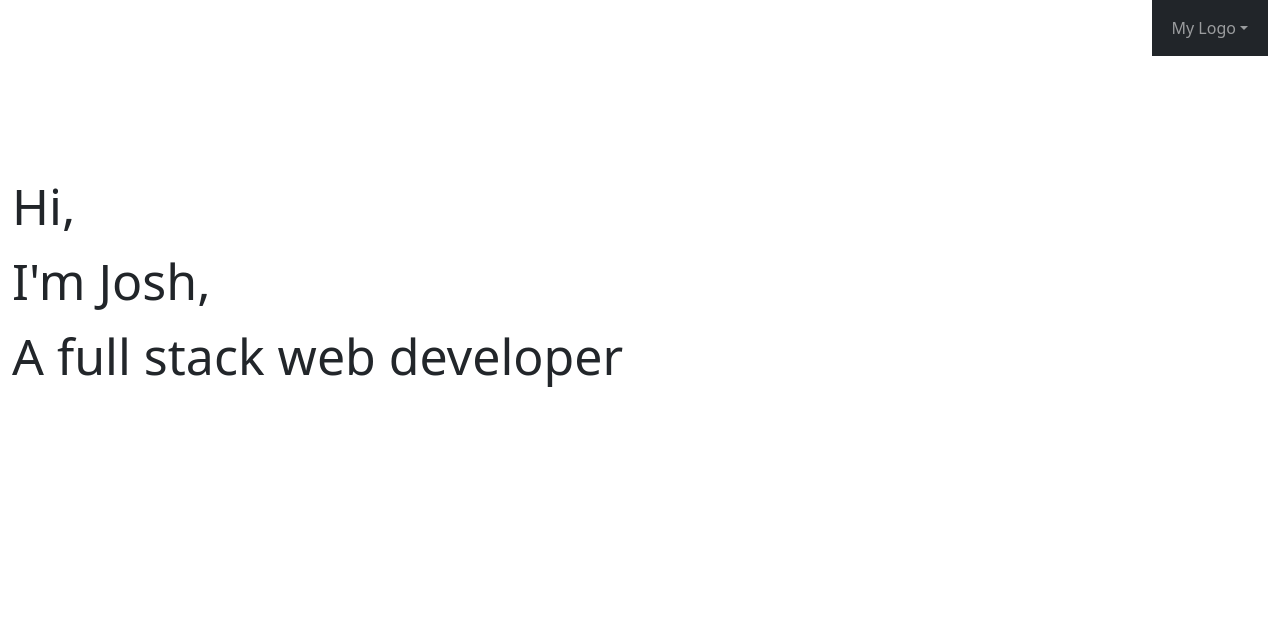
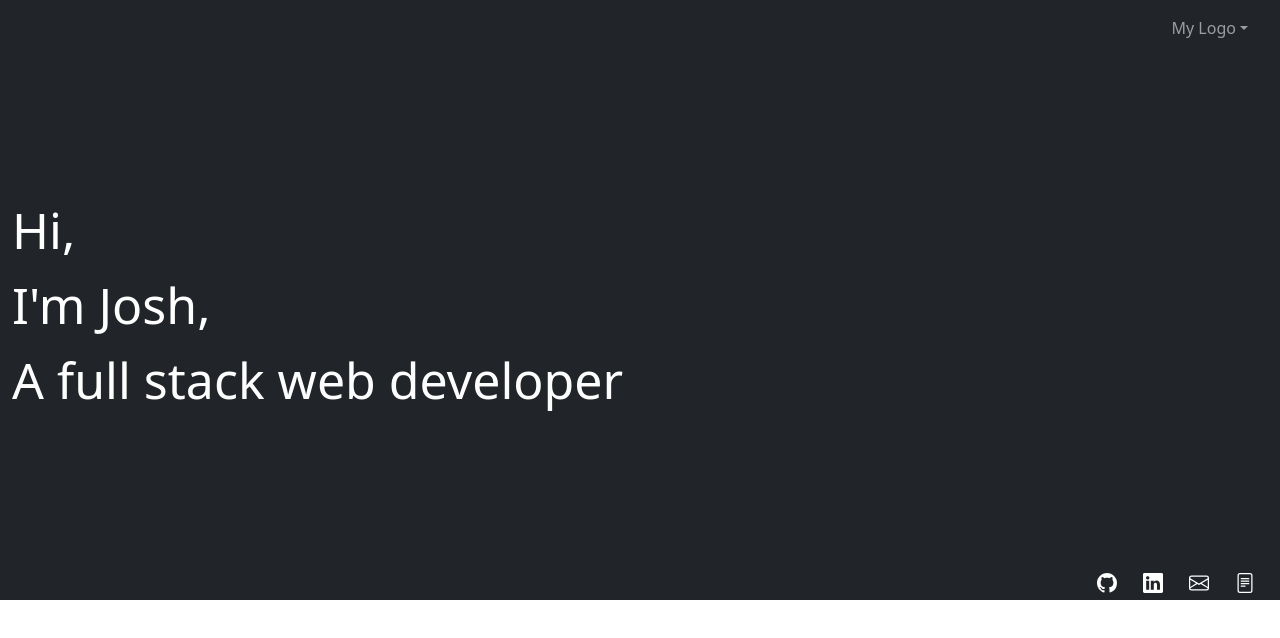
Before and after one commit to JMaurizio/My-Portfolio, a React (Create React App) app: page / in a window 1280 px wide. Shown: the top 638 px of the page. Built offline with nearby package versions, Linux system fonts and the light colour scheme.

Commit message:
add footer

```diff
--- a/package.json
+++ b/package.json
@@ -8,6 +8,7 @@
     "@testing-library/react": "^13.1.0",
     "@testing-library/user-event": "^13.5.0",
     "bootstrap": "^5.1.3",
+    "bootstrap-icons": "^1.8.1",
     "react": "^18.0.0",
     "react-bootstrap": "^2.2.3",
     "react-dom": "^18.0.0",
--- a/src/App.css
+++ b/src/App.css
@@ -1,3 +1,9 @@
+/* Main styles */
+#main {
+  height: 600px;
+}
+
+/* Home page styles */
 #home {
   height: 450px;
 }
@@ -20,6 +26,7 @@
   -o-animation: fadein 4s;
 }
 
+/* Project page styles */
 #web-dev {
   font-size: 50px;
   text-align: center;
@@ -49,6 +56,8 @@
   -webkit-animation: fadein 6s;
   -o-animation: fadein 6s;
 }
+
+/* animations */
 @keyframes fadein {
   from {
       opacity:0;
--- a/src/App.js
+++ b/src/App.js
@@ -1,5 +1,6 @@
 import { useState } from "react";
 import Header from "./Components/Header";
+import Footer from "./Components/Footer";
 import Home from "./Pages/Home";
 import "./App.css";
 
@@ -8,7 +9,7 @@
 
   return (
     <>
-    <section className="container-fluid d-flex flex-column">
+    <section id="main" className="container-fluid d-flex flex-column justify-content-between bg-dark">
       <div className="d-flex justify-content-end mb-2">
         <Header
         page = {page}
@@ -16,6 +17,7 @@
         />
       </div>
       {page}
+      <Footer/>
     </section>
     </>
   );
--- /dev/null
+++ b/src/Components/Footer.js
@@ -0,0 +1,32 @@
+import { Button } from "react-bootstrap";
+import resume from "../assets/images/joshua-maurizio-resume.pdf"
+
+function Footer() {
+    return(
+        <div className="d-flex justify-content-end">
+            <Button href="https://github.com/JMaurizio" target="blank" variant="dark">
+                <svg xmlns="http://www.w3.org/2000/svg" width="20" height="20" fill="currentColor" class="bi bi-github" viewBox="0 0 16 16">
+                <path d="M8 0C3.58 0 0 3.58 0 8c0 3.54 2.29 6.53 5.47 7.59.4.07.55-.17.55-.38 0-.19-.01-.82-.01-1.49-2.01.37-2.53-.49-2.69-.94-.09-.23-.48-.94-.82-1.13-.28-.15-.68-.52-.01-.53.63-.01 1.08.58 1.23.82.72 1.21 1.87.87 2.33.66.07-.52.28-.87.51-1.07-1.78-.2-3.64-.89-3.64-3.95 0-.87.31-1.59.82-2.15-.08-.2-.36-1.02.08-2.12 0 0 .67-.21 2.2.82.64-.18 1.32-.27 2-.27.68 0 1.36.09 2 .27 1.53-1.04 2.2-.82 2.2-.82.44 1.1.16 1.92.08 2.12.51.56.82 1.27.82 2.15 0 3.07-1.87 3.75-3.65 3.95.29.25.54.73.54 1.48 0 1.07-.01 1.93-.01 2.2 0 .21.15.46.55.38A8.012 8.012 0 0 0 16 8c0-4.42-3.58-8-8-8z"/>
+                </svg>
+            </Button>
+            <Button href="https://www.linkedin.com/in/joshua-maurizio/" target="blank" variant="dark">
+                <svg xmlns="http://www.w3.org/2000/svg" width="20" height="20" fill="currentColor" class="bi bi-linkedin" viewBox="0 0 16 16">
+                <path d="M0 1.146C0 .513.526 0 1.175 0h13.65C15.474 0 16 .513 16 1.146v13.708c0 .633-.526 1.146-1.175 1.146H1.175C.526 16 0 15.487 0 14.854V1.146zm4.943 12.248V6.169H2.542v7.225h2.401zm-1.2-8.212c.837 0 1.358-.554 1.358-1.248-.015-.709-.52-1.248-1.342-1.248-.822 0-1.359.54-1.359 1.248 0 .694.521 1.248 1.327 1.248h.016zm4.908 8.212V9.359c0-.216.016-.432.08-.586.173-.431.568-.878 1.232-.878.869 0 1.216.662 1.216 1.634v3.865h2.401V9.25c0-2.22-1.184-3.252-2.764-3.252-1.274 0-1.845.7-2.165 1.193v.025h-.016a5.54 5.54 0 0 1 .016-.025V6.169h-2.4c.03.678 0 7.225 0 7.225h2.4z"/>
+                </svg>
+            </Button>
+            <Button href="mailto:josh.maurizio@gmail.com" target="blank" variant="dark">
+                <svg xmlns="http://www.w3.org/2000/svg" width="20" height="20" fill="currentColor" class="bi bi-envelope" viewBox="0 0 16 16">
+                <path d="M0 4a2 2 0 0 1 2-2h12a2 2 0 0 1 2 2v8a2 2 0 0 1-2 2H2a2 2 0 0 1-2-2V4Zm2-1a1 1 0 0 0-1 1v.217l7 4.2 7-4.2V4a1 1 0 0 0-1-1H2Zm13 2.383-4.708 2.825L15 11.105V5.383Zm-.034 6.876-5.64-3.471L8 9.583l-1.326-.795-5.64 3.47A1 1 0 0 0 2 13h12a1 1 0 0 0 .966-.741ZM1 11.105l4.708-2.897L1 5.383v5.722Z"/>
+                </svg>
+            </Button>
+            <Button href={resume} target="blank" variant="dark">
+                <svg xmlns="http://www.w3.org/2000/svg" width="20" height="20" fill="currentColor" class="bi bi-file-text" viewBox="0 0 16 16">
+                <path d="M5 4a.5.5 0 0 0 0 1h6a.5.5 0 0 0 0-1H5zm-.5 2.5A.5.5 0 0 1 5 6h6a.5.5 0 0 1 0 1H5a.5.5 0 0 1-.5-.5zM5 8a.5.5 0 0 0 0 1h6a.5.5 0 0 0 0-1H5zm0 2a.5.5 0 0 0 0 1h3a.5.5 0 0 0 0-1H5z"/>
+                <path d="M2 2a2 2 0 0 1 2-2h8a2 2 0 0 1 2 2v12a2 2 0 0 1-2 2H4a2 2 0 0 1-2-2V2zm10-1H4a1 1 0 0 0-1 1v12a1 1 0 0 0 1 1h8a1 1 0 0 0 1-1V2a1 1 0 0 0-1-1z"/>
+                </svg>
+            </Button>
+        </div>
+    )
+};
+
+export default Footer;
--- a/src/Pages/Home.js
+++ b/src/Pages/Home.js
@@ -2,7 +2,7 @@
 
 function Home() {
     return (
-       <div id="home" className="d-flex align-items-center">
+       <div id="home" className="d-flex align-items-center text-white">
            <p>
                 <span id="hi">Hi,</span>
                 <br/>
```
Also changed, not shown: 2 other files (tests, documents, lock files or other folders).
